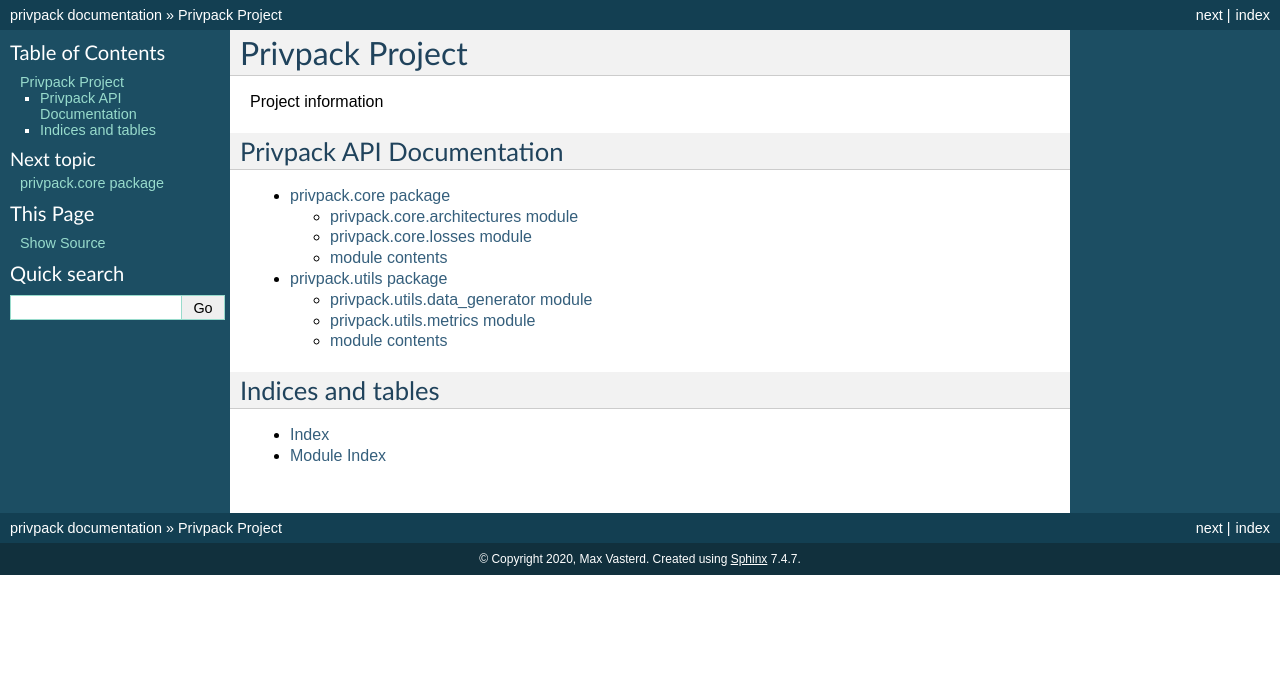
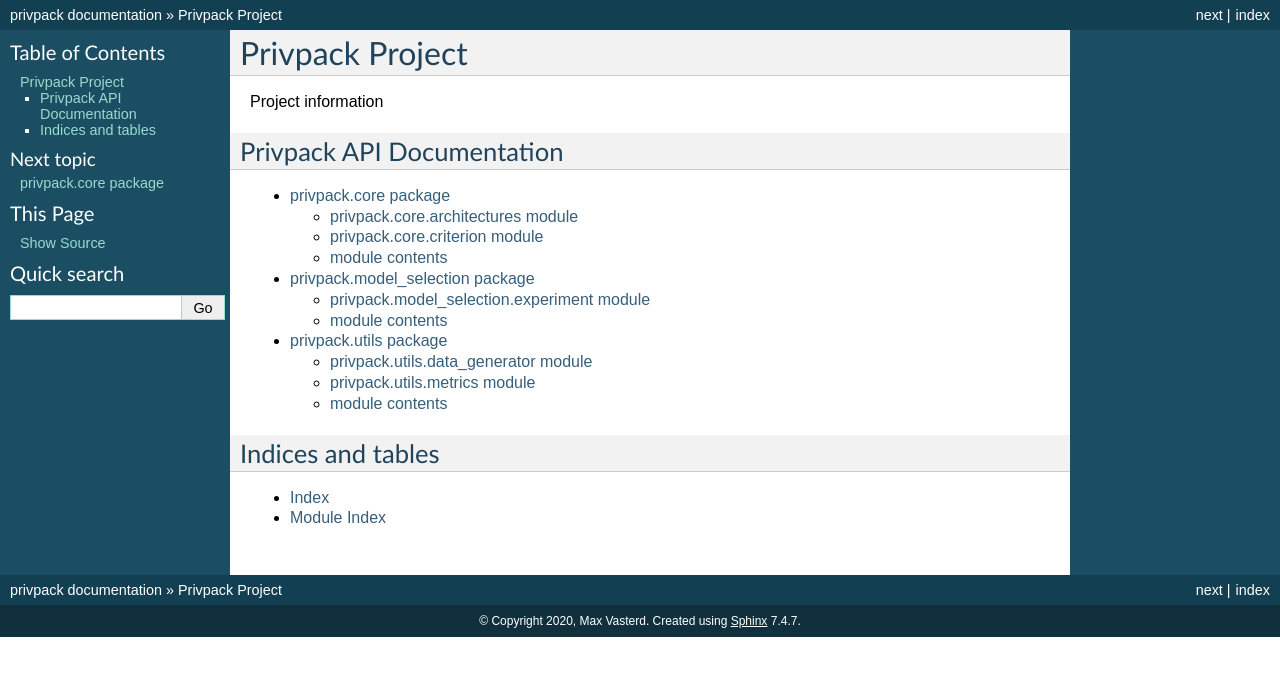
Before and after one commit to maxxiefjv/privpack, a Sphinx documentation site: the page built from docs/index.rst, in a window 1280 px wide. Shown: the top 676 px of the page. Built offline with Sphinx 7.4.7, drawn with Linux system fonts in a browser that asks for light colours.

Commit message:
updated documents with most recent filenames

```diff
--- /dev/null
+++ b/docs/api/model_selection/experiment.rst
@@ -0,0 +1,7 @@
+privpack.model_selection.experiment module
+============================================
+
+.. automodule:: privpack.model_selection.experiment
+   :members:
+   :undoc-members:
+   :show-inheritance:
--- a/docs/api/privpack.core.rst
+++ b/docs/api/privpack.core.rst
@@ -5,7 +5,7 @@
    :maxdepth: 2
 
    core/architectures
-   core/losses
+   core/criterion
 
 
 module contents
--- /dev/null
+++ b/docs/api/privpack.model_selection.rst
@@ -0,0 +1,16 @@
+privpack.model_selection package
+=================================
+
+.. toctree::
+   :maxdepth: 2
+
+   model_selection/experiment
+
+
+module contents
+---------------
+
+.. automodule:: privpack.model_selection
+   :members:
+   :undoc-members:
+   :show-inheritance:
--- a/docs/conf.py
+++ b/docs/conf.py
@@ -40,6 +40,7 @@
 # This pattern also affects html_static_path and html_extra_path.
 exclude_patterns = ['_build', 'Thumbs.db', '.DS_Store']
 
+autodoc_mock_imports = ['sklearn']
 
 # -- Options for HTML output -------------------------------------------------
 
--- a/docs/index.rst
+++ b/docs/index.rst
@@ -12,6 +12,7 @@
    :maxdepth: 2
 
    api/privpack.core
+   api/privpack.model_selection
    api/privpack.utils
 
 Indices and tables
```
Also changed, not shown: docs/api/core/criterion.rst (added, +7 -0 lines), docs/api/core/losses.rst (deleted, +0 -7 lines), 2 other files.
